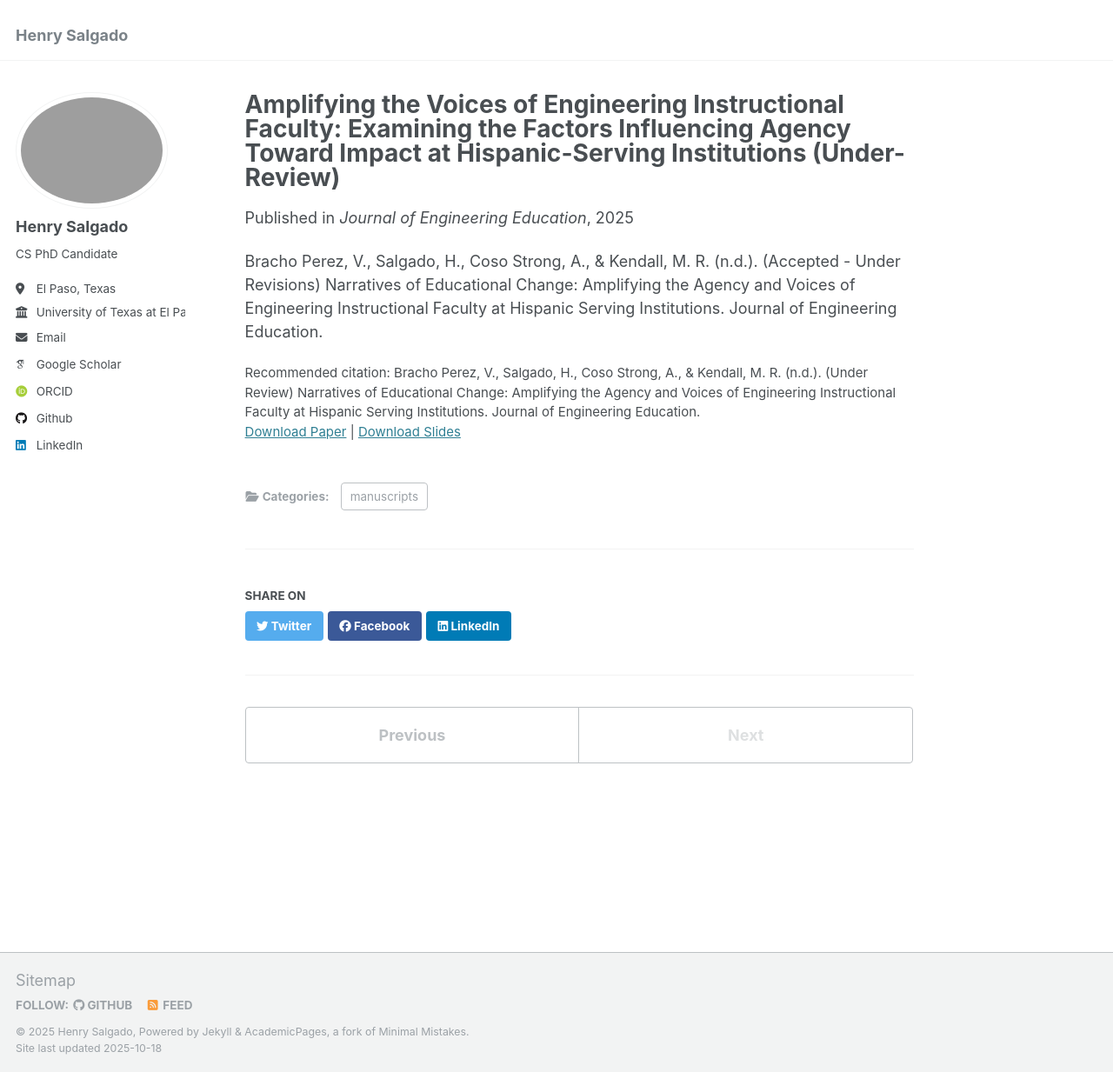
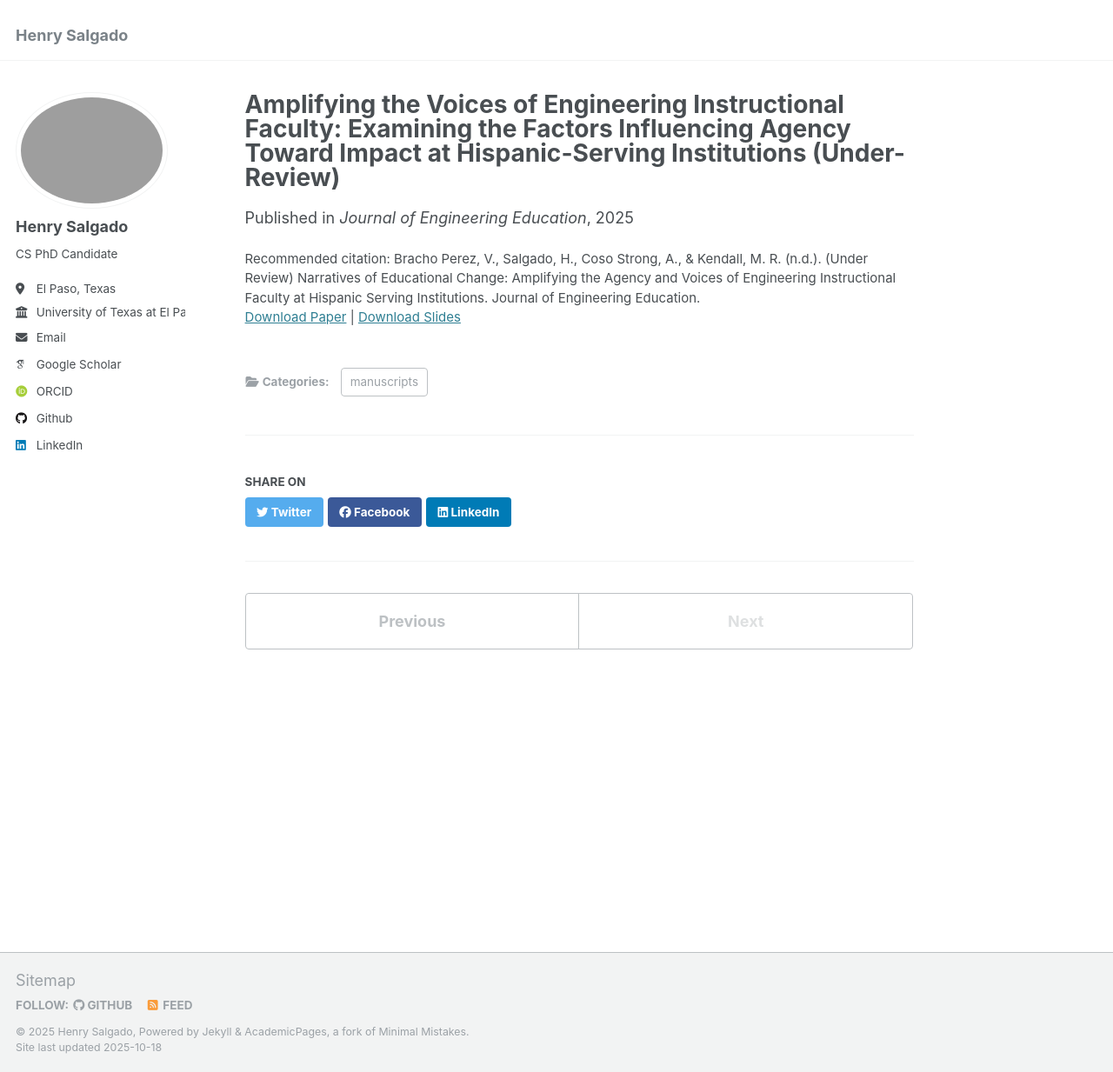
Before and after one commit to eigenhenry/eigenhenry.github.io, a Jekyll site: the page built from _publications/2010-10-01-paper-title-number-2.md, in a window 1280 px wide and 1233 px high. Shown: the whole window at 87% size. Built offline with Jekyll 4.4.1, drawn with Linux system fonts in a browser that asks for light colours; some web fonts are replaced.

Commit message:
Revise citation status in publication entry
Updated citation status from 'Accepted - Under Revisions' to 'Under Review'.

```diff
--- a/_publications/2010-10-01-paper-title-number-2.md
+++ b/_publications/2010-10-01-paper-title-number-2.md
@@ -10,6 +10,3 @@ slidesurl: ''
 paperurl: ''
 citation: "Bracho Perez, V., Salgado, H., Coso Strong, A., & Kendall, M. R. (n.d.). (Under Review) Narratives of Educational Change: Amplifying the Agency and Voices of Engineering Instructional Faculty at Hispanic Serving Institutions. Journal of Engineering Education."
 ---
-
-
-Bracho Perez, V., Salgado, H., Coso Strong, A., & Kendall, M. R. (n.d.). (Accepted - Under Revisions) Narratives of Educational Change: Amplifying the Agency and Voices of Engineering Instructional Faculty at Hispanic Serving Institutions. Journal of Engineering Education.
```
